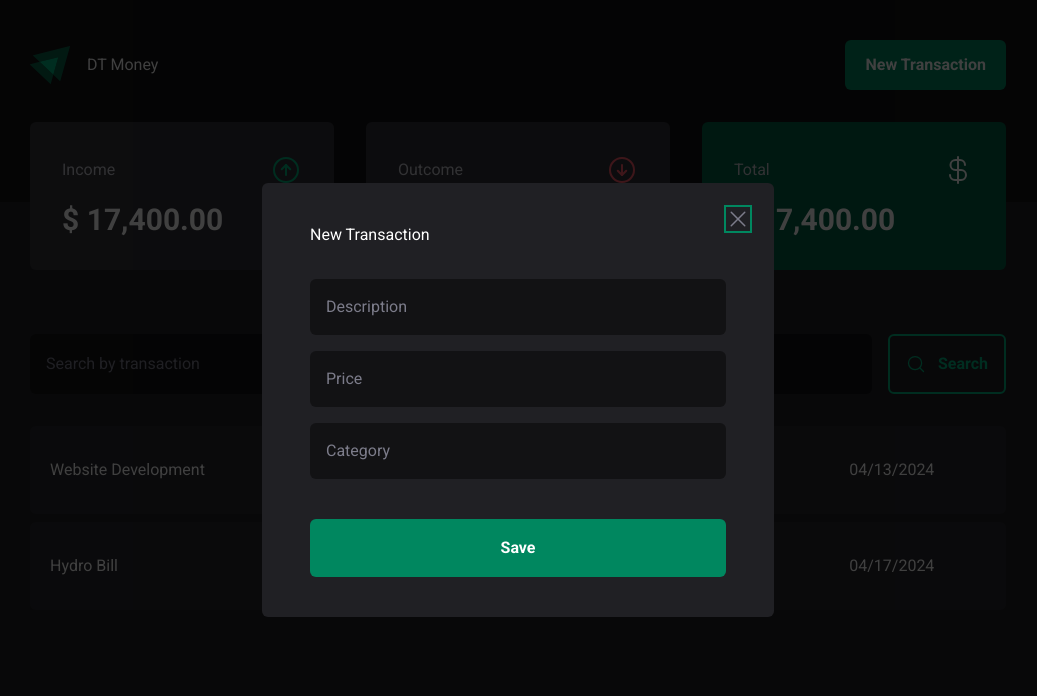
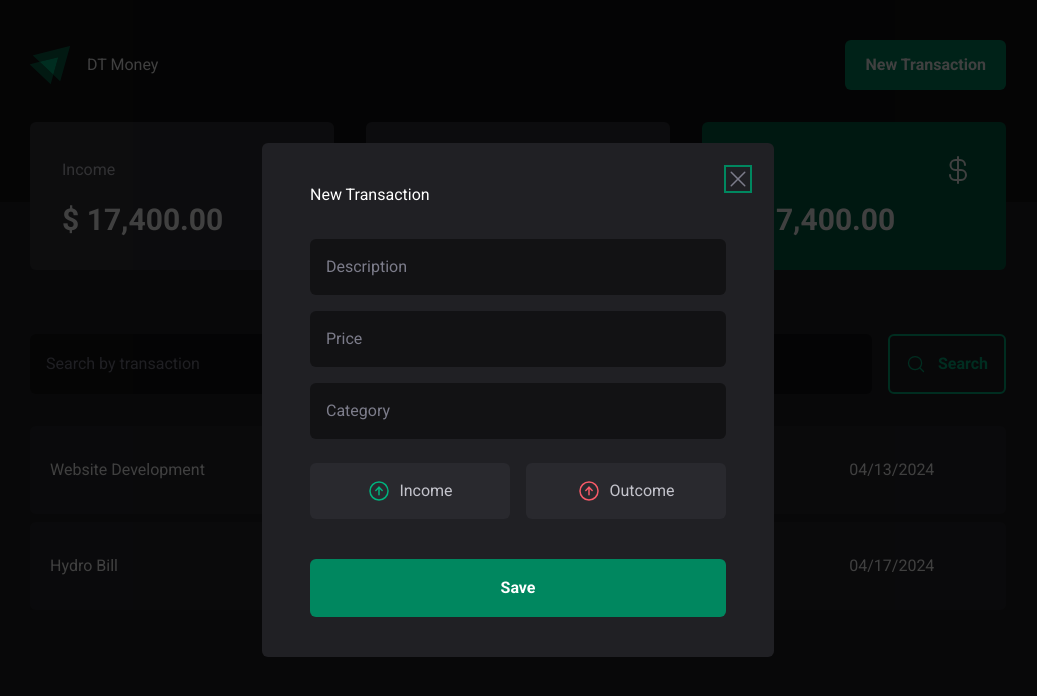
Before and after one commit to flavioccf/react_dt_money, a React (Vite) app: page / in a window 1280 px wide. Both pictures are taken after a click on the button "New Transaction". Shown: the top 696 px of the page, without its empty margins (122-1159 px from the left). Built offline with nearby package versions, Linux system fonts and the light colour scheme.

Commit message:
finish transaction modal + instal json server

```diff
--- a/package.json
+++ b/package.json
@@ -11,6 +11,7 @@
   },
   "dependencies": {
     "@radix-ui/react-dialog": "^1.1.0",
+    "@radix-ui/react-radio-group": "^1.2.0",
     "phosphor-react": "^1.4.1",
     "react": "^18.2.0",
     "react-dom": "^18.2.0"
@@ -25,6 +26,7 @@
     "eslint": "^8.57.0",
     "eslint-plugin-react-hooks": "^4.6.0",
     "eslint-plugin-react-refresh": "^0.4.6",
+    "json-server": "^1.0.0-beta.1",
     "postcss": "^8.4.38",
     "tailwindcss": "^3.4.4",
     "typescript": "^5.2.2",
--- a/src/components/NewTransactionModal/index.tsx
+++ b/src/components/NewTransactionModal/index.tsx
@@ -1,5 +1,6 @@
 import * as Dialog from "@radix-ui/react-dialog";
-import { X } from "phosphor-react";
+import * as RadioGroup from "@radix-ui/react-radio-group";
+import { ArrowCircleUp, X } from "phosphor-react";
 
 export function NewTransactionModal() {
   return (
@@ -30,6 +31,29 @@ export function NewTransactionModal() {
               required
             />
 
+            <RadioGroup.Root className="grid grid-cols-2 gap-4 mt-2">
+              <RadioGroup.Item
+                value="income"
+                className="bg-gray-700 flex align-center justify-center cursor-pointer gap-2 rounded-md text-gray-300 p-4 transition data-[state=unchecked]:hover:bg-gray-600 data-[state=checked]:bg-green-300 data-[state=checked]:text-white group"
+              >
+                <ArrowCircleUp
+                  size={24}
+                  className="text-green-300 group-data-[state=checked]:text-white"
+                />
+                Income
+              </RadioGroup.Item>
+              <RadioGroup.Item
+                value="outcome"
+                className="bg-gray-700 flex align-center justify-center cursor-pointer gap-2 rounded-md text-gray-300 p-4 transition data-[state=unchecked]:hover:bg-gray-600 data-[state=checked]:bg-red-300 data-[state=checked]:text-white group"
+              >
+                <ArrowCircleUp
+                  size={24}
+                  className="text-red-300 group-data-[state=checked]:text-white"
+                />
+                Outcome
+              </RadioGroup.Item>
+            </RadioGroup.Root>
+
             <button
               className="h-[58px] border-0 rounded-md bg-green-500 text-white font-bold py-0 px-5 mt-6 transition cursor-pointer hover:bg-green-700"
               type="submit"
```
Also changed, not shown: 1 other file (tests, documents, lock files or other folders).
